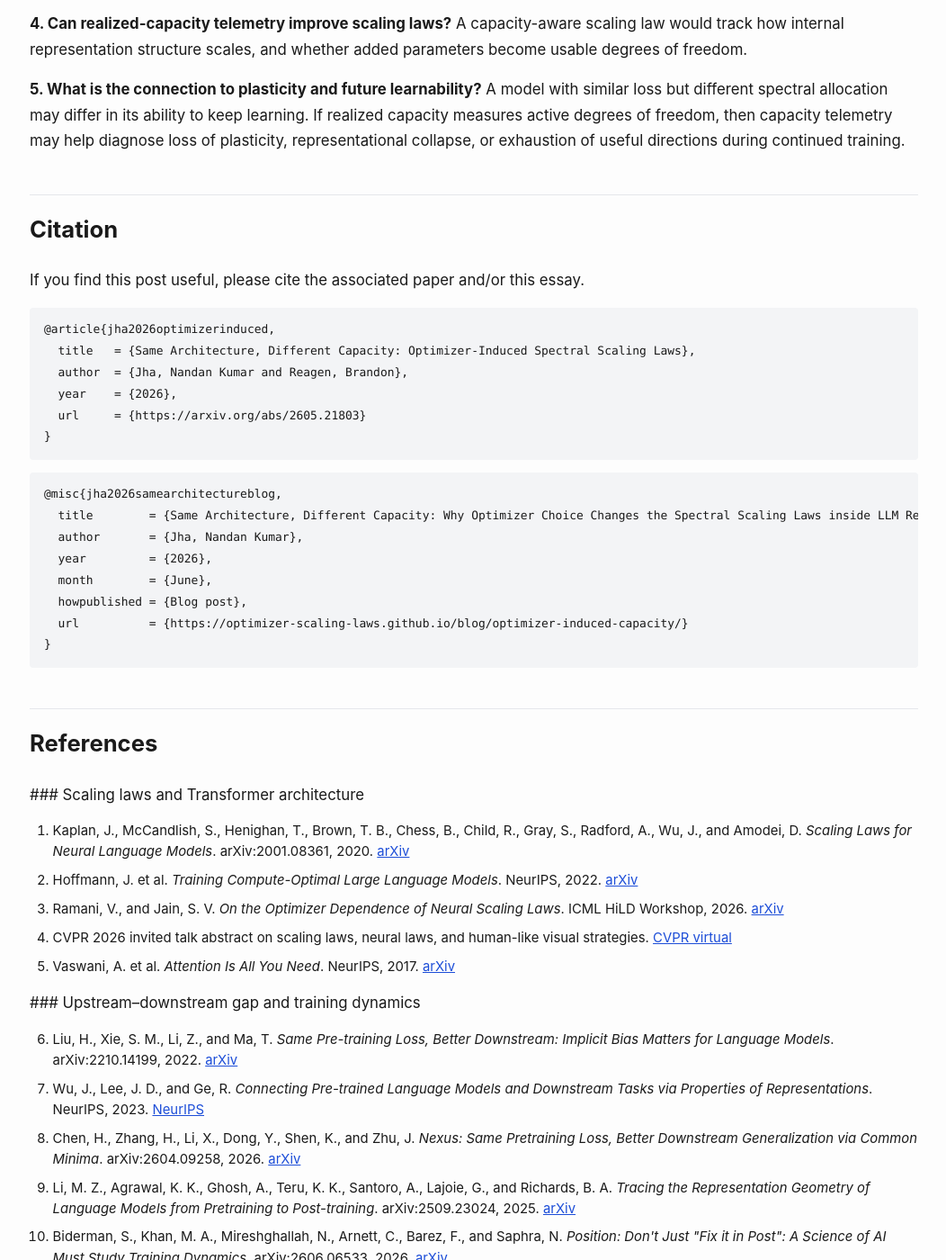
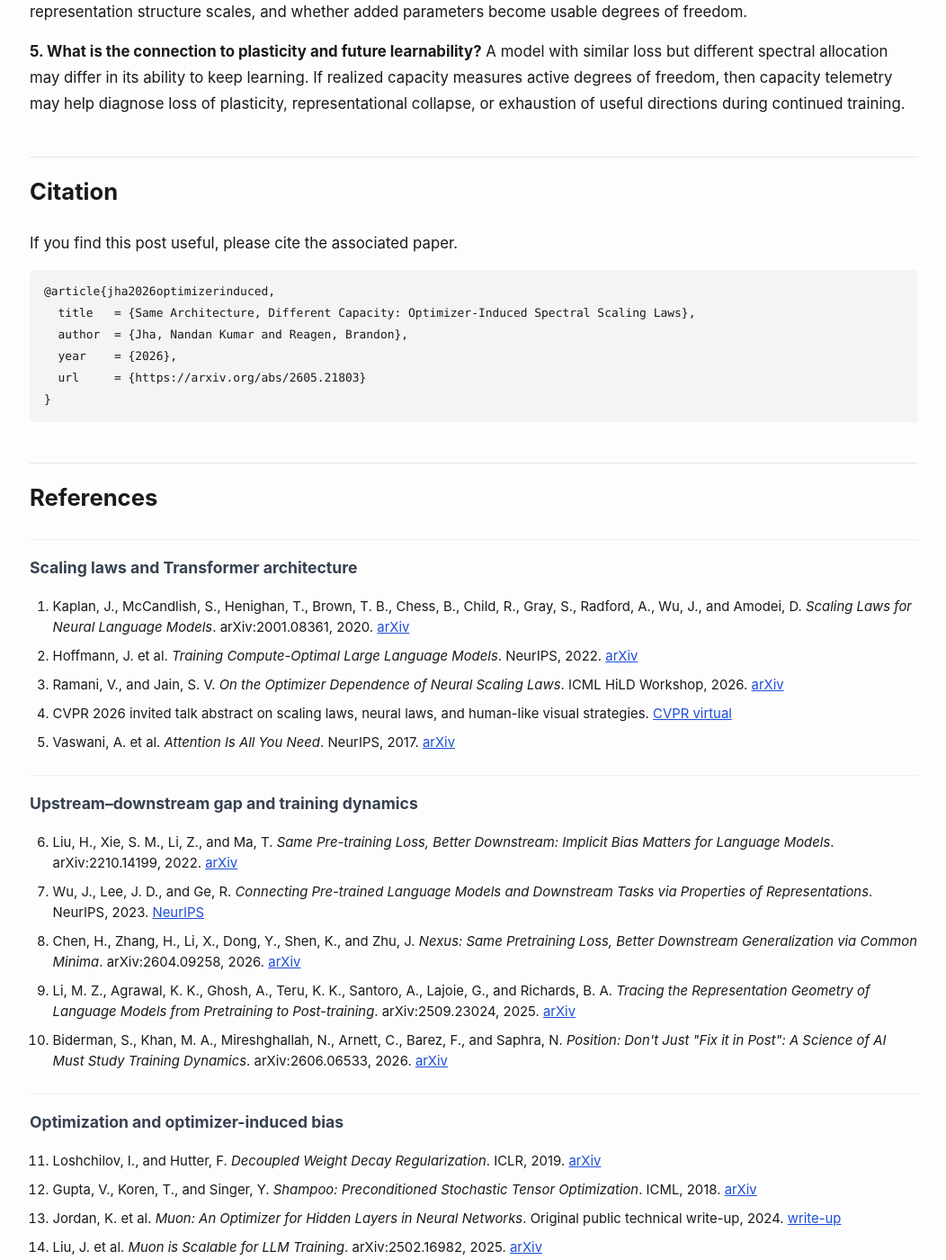
Before and after one commit to optimizer-scaling-laws/optimizer-scaling-laws.github.io, a Jekyll site: the page built from _posts/2026-06-18-architecture-creates-capacity-optimizers-realize-it.md, in a window 1280 px wide and 1400 px high, scrolled down 18138 px. Shown: the whole window at 90% size, without its empty margins (113-1165 px from the left). Built offline with Jekyll 4.4.1, drawn with Linux system fonts in a browser that asks for light colours; some of the changed text lies outside the part shown.

Commit message:
Remove blog citation and corrected reference

````diff
--- a/_posts/2026-06-18-architecture-creates-capacity-optimizers-realize-it.md
+++ b/_posts/2026-06-18-architecture-creates-capacity-optimizers-realize-it.md
@@ -33,8 +33,6 @@ That is the controlled fact behind this post. Scaling laws made us good at askin
 Our experiments suggest that the answer depends strongly on the optimizer. The trained models realize different spectral scaling laws inside their FFN representations, especially in rare-token regimes where supervision is sparse and optimizer-induced bias has more room to decide which directions grow.
 
 The point is not that loss stops mattering. The point is that **optimization is not a neutral procedure that merely fills a fixed architecture. In overparameterized LLMs, optimization helps decide what capacity becomes real.**
-
-<p class="resource-line"><strong>Resources:</strong> <a href="https://optimizer-scaling-laws.github.io/">project page</a> · <a href="https://arxiv.org/abs/2605.21803">paper</a> · spectral telemetry code coming soon</p>
 
 <nav class="toc-box" aria-label="Table of contents">
   <div class="toc-title">On this page</div>
@@ -419,7 +417,7 @@ A model with similar loss but different spectral allocation may differ in its ab
 ## Citation
 {: #citation }
 
-If you find this post useful, please cite the associated paper and/or this essay.
+If you find this post useful, please cite the associated paper.
 
 ```bibtex
 @article{jha2026optimizerinduced,
@@ -430,23 +428,13 @@ If you find this post useful, please cite the associated paper and/or this essay
 }
 ```
 
-```bibtex
-@misc{jha2026samearchitectureblog,
-  title        = {Same Architecture, Different Capacity: Why Optimizer Choice Changes the Spectral Scaling Laws inside LLM Representations},
-  author       = {Jha, Nandan Kumar},
-  year         = {2026},
-  month        = {June},
-  howpublished = {Blog post},
-  url          = {https://optimizer-scaling-laws.github.io/blog/optimizer-induced-capacity/}
-}
-```
 
 ## References
 {: #references }
 
 <div class="references">
 
-### Scaling laws and Transformer architecture
+<h3>Scaling laws and Transformer architecture</h3>
 
 <ol class="references-list">
   <li>Kaplan, J., McCandlish, S., Henighan, T., Brown, T. B., Chess, B., Child, R., Gray, S., Radford, A., Wu, J., and Amodei, D. <em>Scaling Laws for Neural Language Models</em>. arXiv:2001.08361, 2020. <a href="https://arxiv.org/abs/2001.08361">arXiv</a></li>
@@ -456,7 +444,7 @@ If you find this post useful, please cite the associated paper and/or this essay
   <li>Vaswani, A. et al. <em>Attention Is All You Need</em>. NeurIPS, 2017. <a href="https://arxiv.org/abs/1706.03762">arXiv</a></li>
 </ol>
 
-### Upstream–downstream gap and training dynamics
+<h3>Upstream–downstream gap and training dynamics</h3>
 
 <ol class="references-list" start="6">
   <li>Liu, H., Xie, S. M., Li, Z., and Ma, T. <em>Same Pre-training Loss, Better Downstream: Implicit Bias Matters for Language Models</em>. arXiv:2210.14199, 2022. <a href="https://arxiv.org/abs/2210.14199">arXiv</a></li>
@@ -466,7 +454,7 @@ If you find this post useful, please cite the associated paper and/or this essay
   <li>Biderman, S., Khan, M. A., Mireshghallah, N., Arnett, C., Barez, F., and Saphra, N. <em>Position: Don't Just "Fix it in Post": A Science of AI Must Study Training Dynamics</em>. arXiv:2606.06533, 2026. <a href="https://arxiv.org/abs/2606.06533">arXiv</a></li>
 </ol>
 
-### Optimization and optimizer-induced bias
+<h3>Optimization and optimizer-induced bias</h3>
 
 <ol class="references-list" start="11">
   <li>Loshchilov, I., and Hutter, F. <em>Decoupled Weight Decay Regularization</em>. ICLR, 2019. <a href="https://arxiv.org/abs/1711.05101">arXiv</a></li>
@@ -477,7 +465,7 @@ If you find this post useful, please cite the associated paper and/or this essay
   <li>Ahn, K., Xu, B., Abreu, N., and Langford, J. <em>Dion: Distributed Orthonormalized Updates</em>. arXiv:2504.05295, 2025. <a href="https://arxiv.org/abs/2504.05295">arXiv</a></li>
 </ol>
 
-### Spectral capacity and information-theoretic framing
+<h3>Spectral capacity and information-theoretic framing</h3>
 
 <ol class="references-list" start="17">
   <li>Alemi, A. A., Poole, B., Fischer, I., Dillon, J. V., Saurous, R. A., and Murphy, K. <em>Fixing a Broken ELBO</em>. ICML, 2018. <a href="https://proceedings.mlr.press/v80/alemi18a.html">PMLR</a></li>
@@ -485,7 +473,7 @@ If you find this post useful, please cite the associated paper and/or this essay
   <li>Roy, O., and Vetterli, M. <em>The Effective Rank: A Measure of Effective Dimensionality</em>. EUSIPCO, 2007. <a href="https://www.eurasip.org/Proceedings/Eusipco/Eusipco2007/Papers/a5p-h05.pdf">PDF</a></li>
 </ol>
 
-### Inductive bias, interpretability, and plasticity
+<h3>Inductive bias, interpretability, and plasticity</h3>
 
 <ol class="references-list" start="20">
   <li>Elhage, N. et al. <em>A Mathematical Framework for Transformer Circuits</em>. Transformer Circuits, 2021. <a href="https://transformer-circuits.pub/2021/framework/index.html">article</a></li>
--- a/assets/css/blog.css
+++ b/assets/css/blog.css
@@ -483,14 +483,6 @@ body {
 /* Hide tags inside the post header; keep tags available for blog index/cards. */
 .post-header .post-tags { display: none; }
 
-.resource-line {
-  color: #4b5563;
-  font-size: 0.95rem;
-  margin: 1.1rem 0 1.4rem;
-}
-.resource-line a {
-  font-weight: 500;
-}
 
 .toc-box {
   border: 1px solid #e5e7eb;
````
